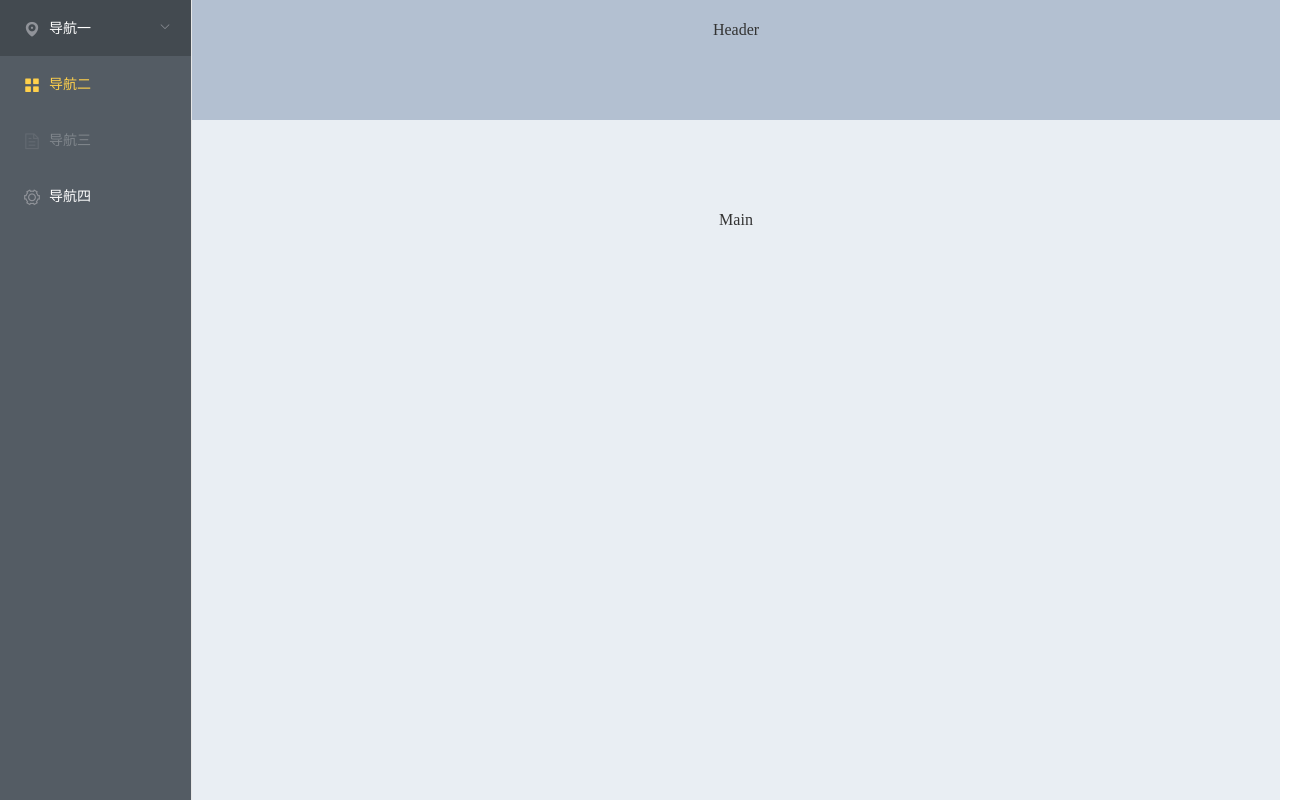
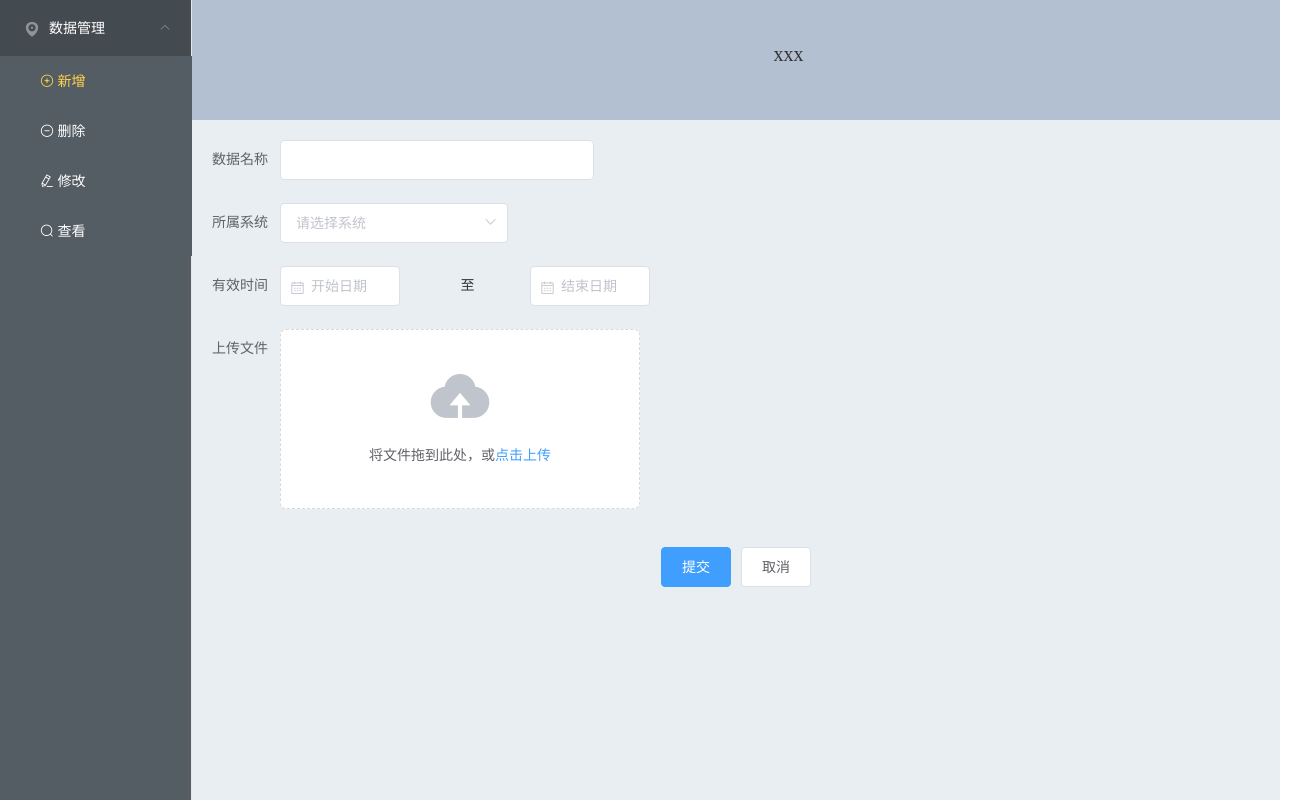
Before and after one commit to TyroneRenekton/vue-demo, a Vue app: page / in a window 1280 px wide. Shown: the whole page, 1312 px wide, since content can reach past the window. Built offline with nearby package versions, Linux system fonts and the light colour scheme.

Commit message:
init commint

```diff
--- a/src/App.vue
+++ b/src/App.vue
@@ -3,10 +3,8 @@
     <el-container>
       <el-aside width="15%">
         <el-menu
-          default-active="2"
+          default-active="1"
           class="el-menu-vertical-demo"
-          @open="handleOpen"
-          @close="handleClose"
           background-color="#545c64"
           text-color="#fff"
           active-text-color="#ffd04b"
@@ -14,46 +12,78 @@
           <el-submenu index="1">
             <template slot="title">
               <i class="el-icon-location"></i>
-              <span>导航一</span>
+              <span>数据管理</span>
             </template>
-            <el-menu-item-group>
-              <template slot="title">分组一</template>
-              <el-menu-item index="1-1">选项1</el-menu-item>
-              <el-menu-item index="1-2">选项2</el-menu-item>
-            </el-menu-item-group>
-            <el-menu-item-group title="分组2">
-              <el-menu-item index="1-3">选项3</el-menu-item>
-            </el-menu-item-group>
-            <el-submenu index="1-4">
-              <template slot="title">选项4</template>
-              <el-menu-item index="1-4-1">选项1</el-menu-item>
-            </el-submenu>
+            <el-menu-item index="1" class="el-icon-circle-plus-outline">
+              新增
+            </el-menu-item>
+            <el-menu-item index="2" class="el-icon-remove-outline">
+              删除
+            </el-menu-item>
+            <el-menu-item index="3" class="el-icon-edit">
+              修改
+            </el-menu-item>
+            <el-menu-item index="4" class="el-icon-search">
+              查看
+            </el-menu-item>
           </el-submenu>
-          <el-menu-item index="2" @click="click">
-            <i class="el-icon-menu"></i>
-            <span slot="title">导航二</span>
-          </el-menu-item>
-          <el-menu-item index="3" disabled>
-            <i class="el-icon-document"></i>
-            <span slot="title">导航三</span>
-          </el-menu-item>
-          <el-menu-item index="4">
-            <i class="el-icon-setting"></i>
-            <span slot="title">导航四</span>
-          </el-menu-item>
         </el-menu>
       </el-aside>
 
 
       <el-container>
-        <el-header height="15%">Header</el-header>
+        <el-header height="15%">
+          <div id="header-text" style="position: relative; left: 5%;top: 20%; font-size: 20px">
+            xxx
+          </div>
+        </el-header>
 
         <!-- 加载多个子组件， 是否显示靠变量控制，内容靠函数填充-->
-        <el-main>Main</el-main>
+        <el-main>
+
+          <el-form ref="form" :model="form" >
+            <el-form-item label="数据名称" align="left">
+              <el-input v-model="form.name" style="width: 30%"></el-input>
+            </el-form-item>
+            <el-form-item label="所属系统"  align="left">
+
+              <el-select v-model="form.region" placeholder="请选择系统">
+                <el-option label="" value="productapi"></el-option>
+                <el-option label="" value="detailpoi"></el-option>
+              </el-select>
+
+            </el-form-item>
+            <el-form-item label="有效时间" align="left">
+              <el-row style="width: 1500px">
+                <el-col span="2">
+                  <el-date-picker type="date" placeholder="开始日期" v-model="form.date1" style="width: 120px"></el-date-picker>
+                </el-col>
+                <el-col span="2" align="center">至</el-col>
+                <el-col span="2">
+                  <el-date-picker type="date" placeholder="结束日期" v-model="form.date2" style="width: 120px"></el-date-picker>
+                </el-col>
+              </el-row>
+            </el-form-item>
+
+
+            <el-form-item label="上传文件" align="left">
+              <el-upload
+                drag
+                action="https://jsonplaceholder.typicode.com/posts/"
+                multiple="false">
+                <i class="el-icon-upload"></i>
+                <div class="el-upload__text">将文件拖到此处，或<em>点击上传</em></div>
+              </el-upload>
+            </el-form-item>
+
+            <el-form-item>
+              <el-button type="primary" @click="onSubmit">提交</el-button>
+              <el-button>取消</el-button>
+            </el-form-item>
+          </el-form>
+        </el-main>
 
       </el-container>
-
-
 
     </el-container>
   </div>
@@ -64,19 +94,44 @@
 <script>
 export default {
   name: 'App',
+  data : function () {
+    return {
+      show_Navigation_Two : true,
+      show_Navigation_Three : false,
+      form: {
+        name: '',
+        region: '',
+        date1: '',
+        date2: '',
+        delivery: false,
+        type: [],
+        resource: '',
+        desc: ''
+      }
+    }
+
+  },
   methods: {
-    handleOpen(key, keyPath) {
-      console.log(key + " " + keyPath);
-    },
-    handleClose(key, keyPath) {
-      console.log("被关上了");
-    },
-    click() {
-      alert("被点了");
+    onSubmit() {
+      console.log('submit!');
     }
   }
 }
+document.documentElement.style.overflow = 'hidden';
+var move = function (e) {
+  e.preventDefault && e.preventDefault();
+  e.returnValue = false;
+  e.stopPropagation && e.stopPropagation();
+  return false;
+}
+var keyFunc = function (e) {
+  if (37 <= e.keyCode && e.keyCode <= 40) {
+    return move(e);
+  }
+}
+document.body.onkeydown = keyFunc;
 </script>
+
 
 <style>
   .el-header, .el-footer {
```
Also changed, not shown: src/mouse.js (added, +13 -0 lines).
